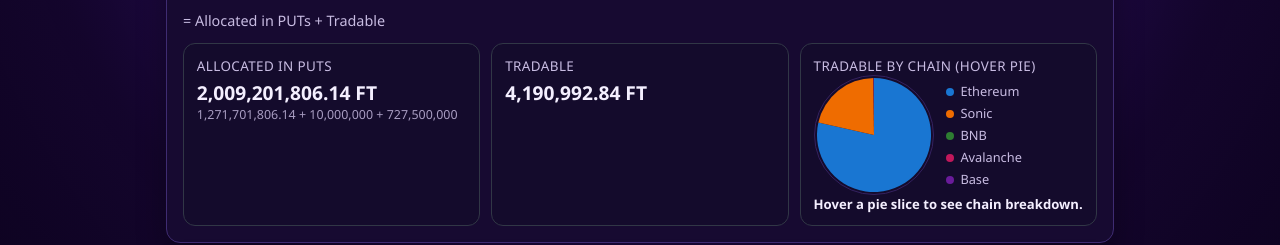
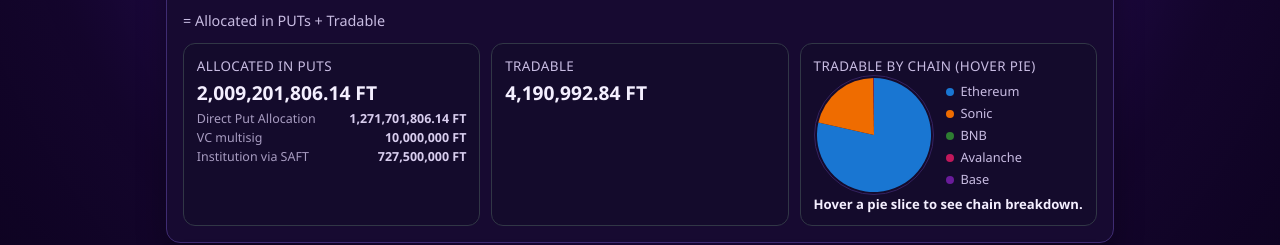
Before and after one commit to DoctorDeFi/ftdashboard, a website: page public/index.html in a window 1280 px wide. Shown: the part 565-810 px from the top of the page. Drawn offline with Linux system fonts and the light colour scheme.

Commit message:
add labeled puts breakdown under allocated total

```diff
--- a/public/index.html
+++ b/public/index.html
@@ -45,6 +45,6 @@
         <p>Built by <a href="https://x.com/doctordefi" target="_blank" rel="noopener noreferrer">@doctordefi</a></p>
       </footer>
     </main>
-    <script type="module" src="/main.js?v=20260227aa"></script>
+    <script type="module" src="/main.js?v=20260227ab"></script>
   </body>
 </html>
--- a/public/main.js
+++ b/public/main.js
@@ -120,7 +120,11 @@ function render(payload) {
       <article class=\"noncirc-item\">
         <p class=\"label\">Allocated in PUTs</p>
         <p class=\"value\">${fmtWei(allocatedInPutsTotal, decimals)} FT</p>
-        <p class=\"breakdown\">${fmtWei(inPuts, decimals)} + ${fmtWei(vcMsig, decimals)} + ${fmtWei(institutional, decimals)}</p>
+        <div class=\"breakdown\">
+          <p><span>Direct Put Allocation</span><strong>${fmtWei(inPuts, decimals)} FT</strong></p>
+          <p><span>VC multisig</span><strong>${fmtWei(vcMsig, decimals)} FT</strong></p>
+          <p><span>Institution via SAFT</span><strong>${fmtWei(institutional, decimals)} FT</strong></p>
+        </div>
       </article>
       <article class=\"noncirc-item\">
         <p class=\"label\">Tradable</p>
--- a/public/styles.css
+++ b/public/styles.css
@@ -199,6 +199,18 @@ button {
   color: rgba(200, 188, 226, 0.82);
 }
 
+.breakdown p {
+  margin: 0.12rem 0;
+  display: flex;
+  justify-content: space-between;
+  gap: 0.5rem;
+}
+
+.breakdown strong {
+  color: #d8cdee;
+  font-weight: 700;
+}
+
 .formula {
   margin: 0.2rem 0 0.8rem;
   color: var(--muted);
```
